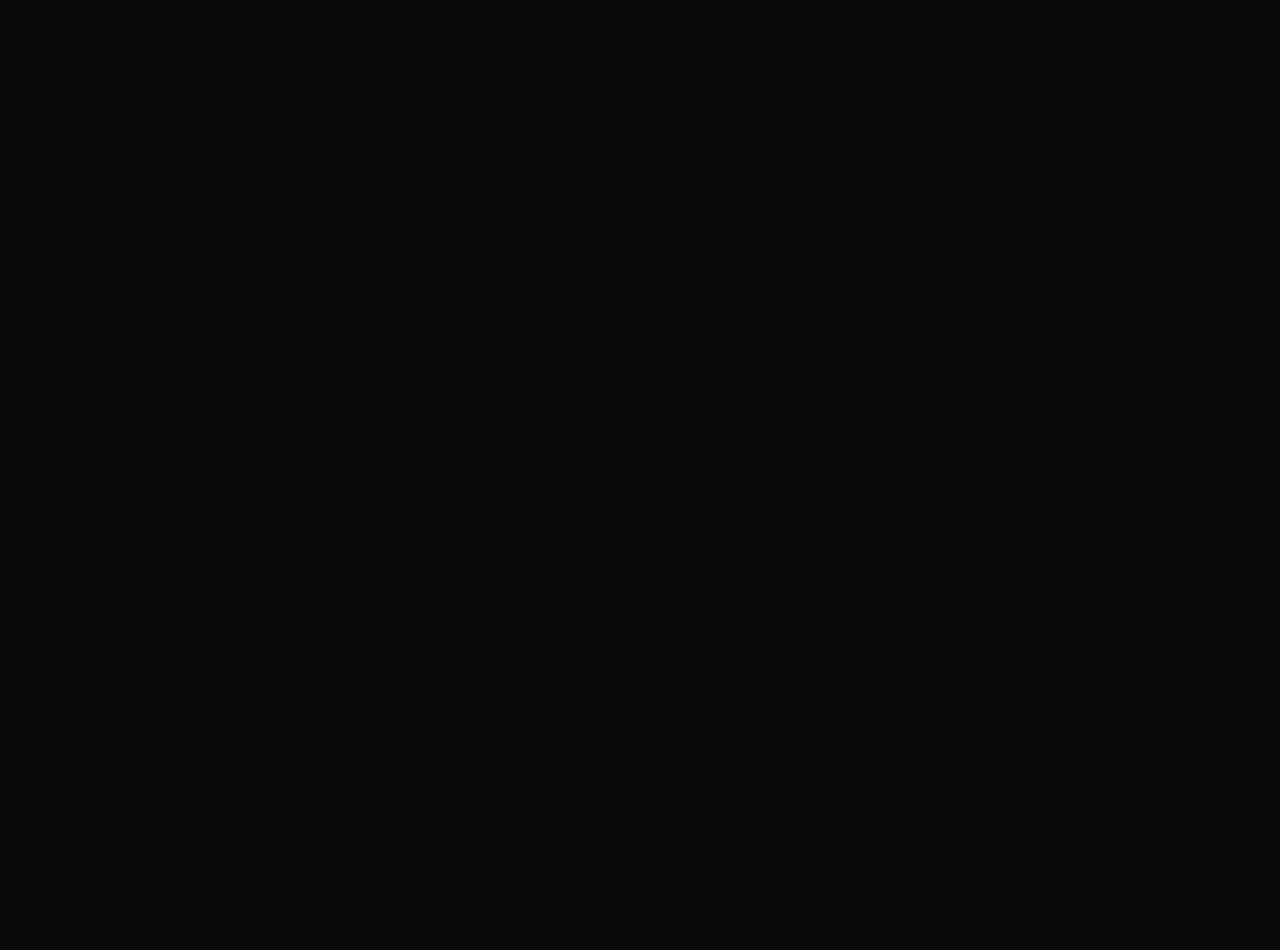
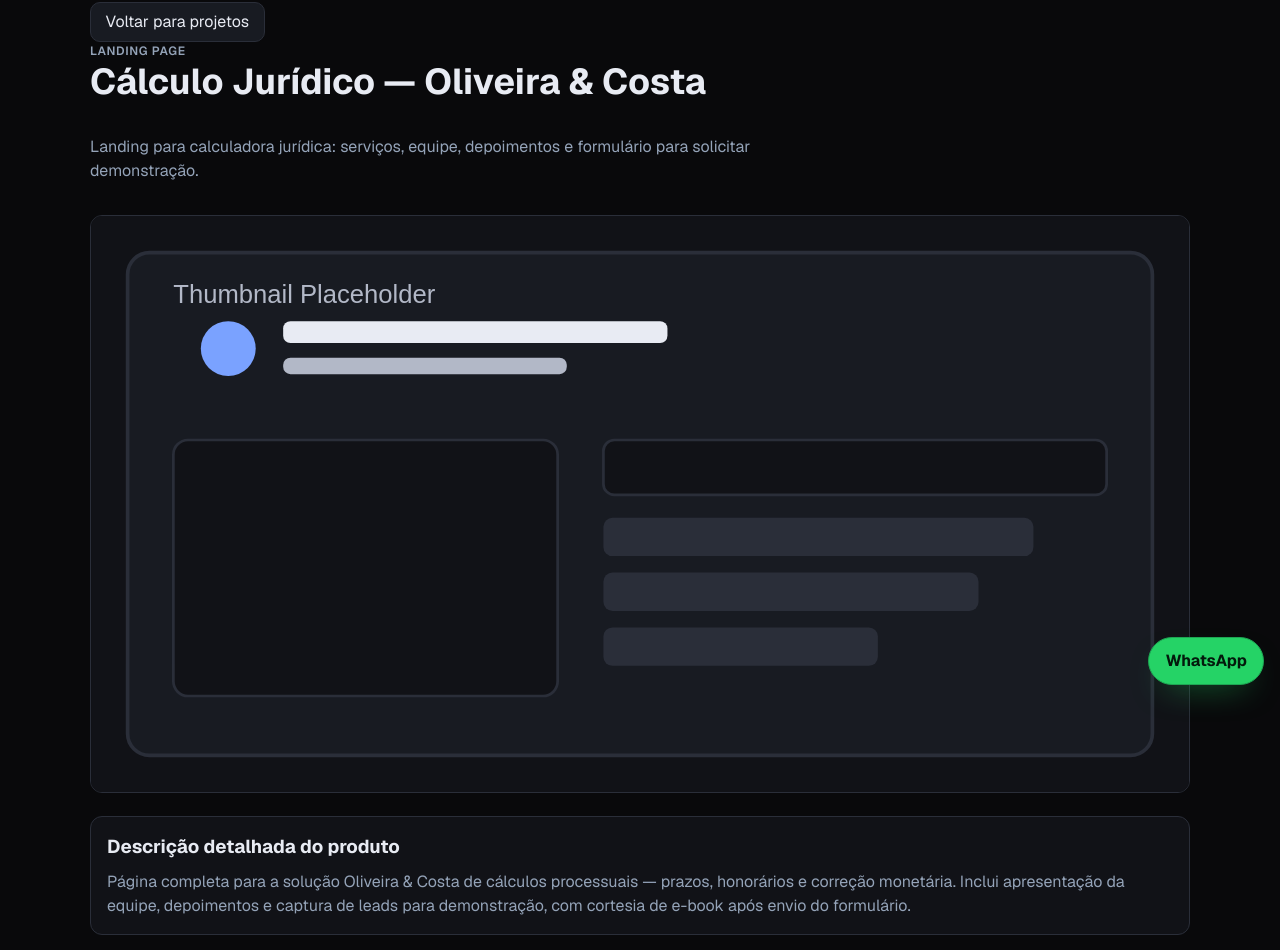
Before and after one commit to CloudBlackhand/portifolio, a Next.js app: page /projetos/calculo-juridico-ebook in a window 1280 px wide. Before the commit this address had no page. Shown: the part 99-1049 px from the top of the page. Before the commit the page ends 800 px from the top, so only its background shows below. Built offline with nearby package versions, Linux system fonts and the light colour scheme.

Commit message:
Adicionar landing pages do Netlify ao portfólio.

```diff
--- a/app/components/project-card-grid.tsx
+++ b/app/components/project-card-grid.tsx
@@ -2,6 +2,7 @@ import Image from "next/image";
 import Link from "next/link";
 import {
   getProjectLiveLinkLabel,
+  getProjectKindLabel,
   isMarketingProject,
   type Project,
 } from "@/data/projects";
@@ -36,7 +37,7 @@ export function ProjectCardGrid({ projects }: ProjectCardGridProps) {
             />
             <div className="card-body">
               <p className="card-kind">
-                {marketing ? "Marketing e criativo" : "Sistema"}
+                {getProjectKindLabel(project)}
                 {project.marketingHighlight ? " · Destaque" : ""}
               </p>
               <h2>{project.title}</h2>
--- a/app/projetos/[slug]/page.tsx
+++ b/app/projetos/[slug]/page.tsx
@@ -5,6 +5,7 @@ import Link from "next/link";
 import { notFound } from "next/navigation";
 import {
   getProjectBySlug,
+  getProjectKindLabel,
   getProjectLiveLinkLabel,
   isMarketingProject,
   MARKETING_DETAIL_MAX_WIDTH_PX,
@@ -66,7 +67,7 @@ export default async function ProjetoDetalhePage({ params }: Params) {
       </Link>
 
       <p className="card-kind section-spacing-sm">
-        {marketing ? "Marketing e criativo" : "Sistema"}
+        {getProjectKindLabel(project)}
       </p>
       <h1 className="page-title">{project.title}</h1>
       <p className="page-subtitle section-spacing">{project.shortDescription}</p>
--- a/data/projects.ts
+++ b/data/projects.ts
@@ -6,11 +6,11 @@ export type ProjectGalleryImage = {
   height?: number;
 };
 
-export type ProjectKind = "software" | "marketing";
+export type ProjectKind = "software" | "marketing" | "landing";
 
 export type Project = {
   slug: string;
-  /** Sistema em produção ou peça de marketing/criativo. */
+  /** Sistema em produção, landing page ou peça de marketing/criativo. */
   projectKind: ProjectKind;
   title: string;
   shortDescription: string;
@@ -352,6 +352,126 @@ export const projects: Project[] = [
       },
     ],
   },
+  {
+    slug: "cltechshop",
+    projectKind: "landing",
+    title: "CL Tech Shop",
+    shortDescription:
+      "Landing page para loja de eletrônicos: vitrine, categorias e CTA de compra com visual moderno.",
+    detailedDescription:
+      "Página institucional e comercial publicada no Netlify para apresentar a TechStore — loja de eletrônicos com layout responsivo, hierarquia clara de produtos e chamadas para ação. Foco em conversão e credibilidade para quem chega pelo link ou campanha.",
+    thumbnail: "/project-thumbs/placeholder.svg",
+    category: "Landing page",
+    year: 2025,
+    impactLabel: "Vitrine no ar no Netlify",
+    featured: false,
+    stack: ["HTML/CSS", "Netlify", "Landing page"],
+    context:
+      "Precisava de presença online rápida para divulgar a loja sem montar e-commerce completo de imediato.",
+    challenges: [
+      "Comunicar variedade de produtos com página leve e fácil de manter.",
+      "Manter CTA visível em mobile e desktop.",
+    ],
+    solution: [
+      "Landing com seções de destaque, benefícios e contato.",
+      "Deploy estático no Netlify para carregamento rápido.",
+    ],
+    results: [
+      "Site publicado e acessível por URL fixa.",
+      "Base pronta para campanhas e divulgação.",
+    ],
+    liveUrl: "https://cltechshop.netlify.app",
+  },
+  {
+    slug: "rapidcred",
+    projectKind: "landing",
+    title: "RapidCred",
+    shortDescription:
+      "Landing de crédito pessoal: proposta clara, simulação e CTA para solicitar crédito fácil e rápido.",
+    detailedDescription:
+      "Página de captura para serviço de crédito com mensagem direta sobre agilidade e simplicidade. Layout pensado para reduzir fricção na solicitação e transmitir confiança — publicada no Netlify para uso em anúncios e indicações.",
+    thumbnail: "/project-thumbs/placeholder.svg",
+    category: "Landing page",
+    year: 2025,
+    impactLabel: "Captação de crédito",
+    featured: false,
+    stack: ["HTML/CSS", "Netlify", "Landing page"],
+    context:
+      "Operação de crédito precisava de página única para explicar a oferta e receber contatos.",
+    challenges: [
+      "Explicar benefício sem parecer genérico demais.",
+      "Destacar CTA principal sem poluir a leitura.",
+    ],
+    solution: [
+      "Copy objetiva com foco em velocidade e facilidade.",
+      "Estrutura enxuta com blocos de confiança e formulário ou contato.",
+    ],
+    results: [
+      "Landing no ar para tráfego pago ou orgânico.",
+      "Mensagem consistente em um só link.",
+    ],
+    liveUrl: "https://rapidcred.netlify.app",
+  },
+  {
+    slug: "cn-construtora",
+    projectKind: "landing",
+    title: "CN Construtora",
+    shortDescription:
+      "Site institucional de construtora: serviços, obras e contato para captar clientes B2B e residenciais.",
+    detailedDescription:
+      "Landing institucional da CN Construtora com apresentação de soluções em construção civil, portfólio resumido e canal de contato. Visual profissional para passar solidez a visitantes que chegam por indicação ou busca local.",
+    thumbnail: "/project-thumbs/placeholder.svg",
+    category: "Landing page",
+    year: 2025,
+    impactLabel: "Institucional construção civil",
+    featured: false,
+    stack: ["HTML/CSS", "Netlify", "Landing page"],
+    context:
+      "Construtora precisava de presença digital simples para complementar indicações e orçamentos.",
+    challenges: [
+      "Transmitir confiança em segmento de ticket alto.",
+      "Organizar serviços sem página pesada.",
+    ],
+    solution: [
+      "Seções de serviços, diferenciais e formulário de contato.",
+      "Hospedagem estática no Netlify.",
+    ],
+    results: [
+      "Link único para enviar a prospects.",
+      "Imagem profissional alinhada ao ramo.",
+    ],
+    liveUrl: "https://cnconstrutora.netlify.app",
+  },
+  {
+    slug: "calculo-juridico-ebook",
+    projectKind: "landing",
+    title: "Cálculo Jurídico — Oliveira & Costa",
+    shortDescription:
+      "Landing para calculadora jurídica: serviços, equipe, depoimentos e formulário para solicitar demonstração.",
+    detailedDescription:
+      "Página completa para a solução Oliveira & Costa de cálculos processuais — prazos, honorários e correção monetária. Inclui apresentação da equipe, depoimentos e captura de leads para demonstração, com cortesia de e-book após envio do formulário.",
+    thumbnail: "/project-thumbs/placeholder.svg",
+    category: "Landing page",
+    year: 2024,
+    impactLabel: "Captação B2B jurídico",
+    featured: false,
+    stack: ["HTML/CSS", "Netlify", "Formulário de leads"],
+    context:
+      "Escritório e produto jurídico precisavam de página de vendas consultiva para advogados.",
+    challenges: [
+      "Conciliar credibilidade técnica com linguagem acessível.",
+      "Conduzir visitante até solicitação de demo.",
+    ],
+    solution: [
+      "Seções de serviços, equipe e prova social.",
+      "Formulário de demonstração com confirmação pós-envio.",
+    ],
+    results: [
+      "Landing publicada em calculojuridicoebook.netlify.app.",
+      "Funil claro para interessados em cálculos processuais.",
+    ],
+    liveUrl: "https://calculojuridicoebook.netlify.app",
+  },
 ];
 
 /** Largura máxima da peça na página de detalhe (evita imagem gigante em PNG 4K). */
@@ -359,6 +479,17 @@ export const MARKETING_DETAIL_MAX_WIDTH_PX = 420;
 
 export function isMarketingProject(project: Project): boolean {
   return project.projectKind === "marketing";
+}
+
+export function getProjectKindLabel(project: Project): string {
+  switch (project.projectKind) {
+    case "marketing":
+      return "Marketing e criativo";
+    case "landing":
+      return "Landing page";
+    default:
+      return "Sistema";
+  }
 }
 
 export function getProjectsByKind(kind: ProjectKind): Project[] {
```
Also changed, not shown: app/components/showcase-carousel.tsx (+2 -5 lines), app/components/work-table.tsx (+10 -2 lines), app/projetos/page.tsx (+13 -3 lines).
